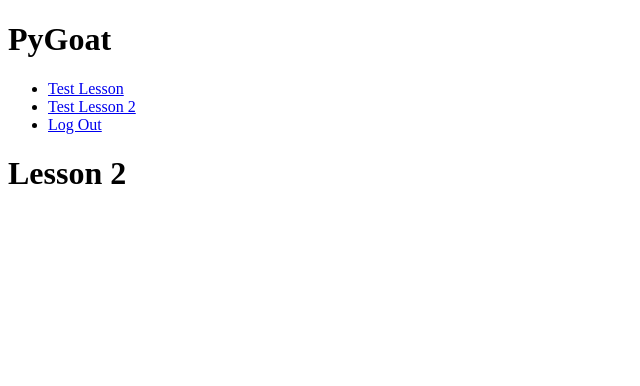
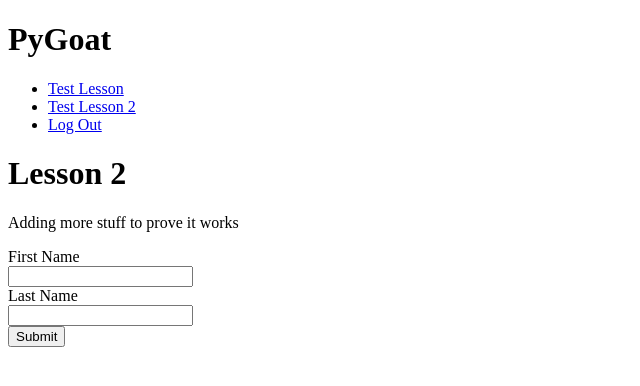
Before and after one commit to Colorado-Mesa-University-Cybersecurity/PyGoat, a Flask app: a page that uses templates/lesson.html in a window 1280 px wide. Shown: the top 386 px of the page, without its empty margins (0-640 px from the left). Run offline with Flask 2, Linux system fonts and the light colour scheme; the visitor is signed in with stand-in values (Sample User, id 1).

Commit message:
added stuff to the lessons to prove that images and forms work

```diff
--- a/main.py
+++ b/main.py
@@ -6,7 +6,6 @@ class lesson:
         self.name = name
         self.url = url
         self.content = content
-        print(self.name)
 
 path = os.path.dirname(os.path.realpath(__file__))
 
@@ -55,7 +54,7 @@ def valid_login(username, password):
 @app.route('/')
 def index():
     if 'username' in session:
-        return render_template('header.html', lessons=lessons)
+        return render_template('lesson.html', lessons=lessons, title="Lessons", contentFile="doesn't exist")
     else:
         return redirect(url_for('login'))
 
--- a/templates/content/lesson1.html
+++ b/templates/content/lesson1.html
@@ -1 +1,3 @@
-<h1>Lesson1</h1>
+<h1>Lesson 1</h1>
+
+<img src="{{url_for('static',filename='person-fill.svg')}}">
--- a/templates/content/lesson2.html
+++ b/templates/content/lesson2.html
@@ -1 +1,11 @@
 <h1>Lesson 2</h1>
+
+<p>Adding more stuff to prove it works</p>
+
+<form>
+	<label for="fname">First Name</label><br>
+	<input type="text" id="fname" name="fname"><br>
+	<label for="lname">Last Name</label><br>
+	<input type="text" id="lname" name="lname"><br>
+	<input type="submit" value="Submit">
+</form>
--- a/templates/lesson.html
+++ b/templates/lesson.html
@@ -1,5 +1,5 @@
 {% extends "header.html" %}
 {% block title %}{{ title }}{% endblock %}
 {% block content %}
-{% include contentFile %}
+{% include contentFile ignore missing %}
 {% endblock %}
```
Also changed, not shown: static/person-fill.svg (added).
